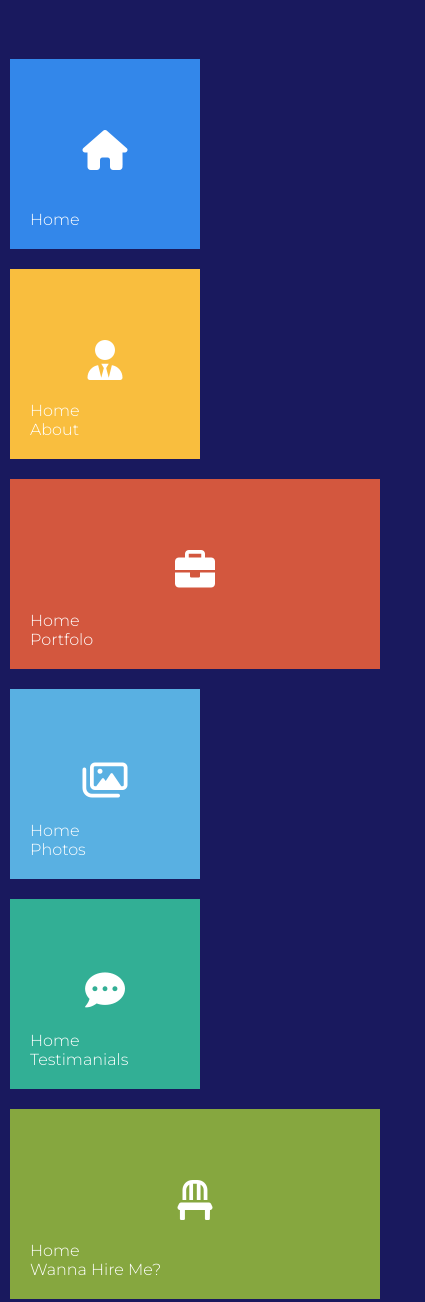
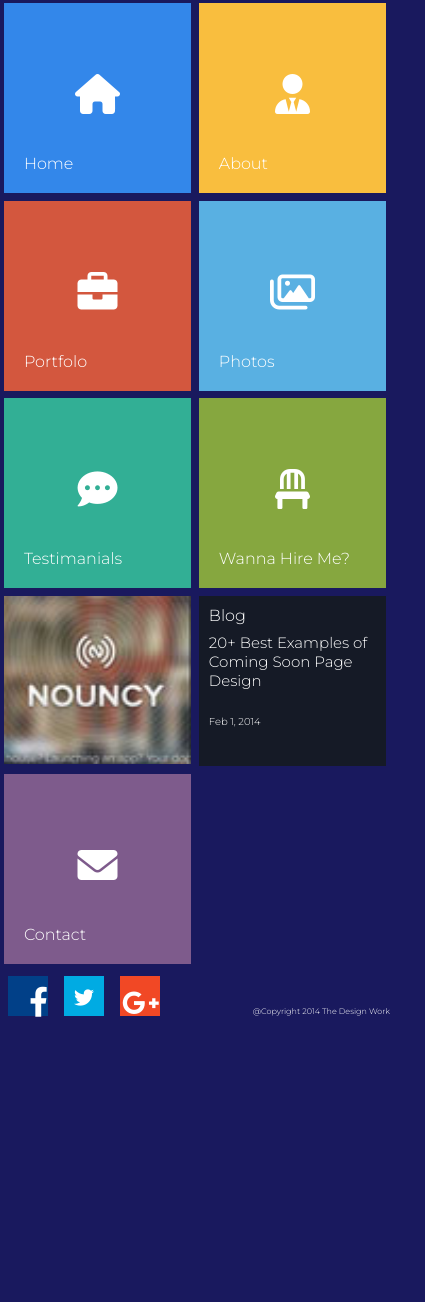
Before and after one commit to aishwaryaborke4/window-menu, a plain HTML site: page index.html in a window 390 px wide. Shown: the part 142-1444 px from the top of the page, 425 px wide, since content can reach past the window. After the commit the page ends 1166 px from the top, so only its background shows below. Drawn offline with Linux system fonts and the light colour scheme.

Commit message:
added responsive css

```diff
--- a/index.html
+++ b/index.html
@@ -7,6 +7,7 @@
     <meta name="viewport" content="width=device-width, initial-scale=1.0">
     <title>MSwindow</title>
     <link rel="stylesheet" href="./styles/index.css">
+    <link rel="stylesheet" href="./styles/mobile.css">
     <link rel="stylesheet" href="https://cdnjs.cloudflare.com/ajax/libs/font-awesome/6.0.0-beta3/css/all.min.css"
         integrity="sha512-Fo3rlrZj/k7ujTnHg4CGR2D7kSs0v4LLanw2qksYuRlEzO+tcaEPQogQ0KaoGN26/zrn20ImR1DfuLWnOo7aBA=="
         crossorigin="anonymous" referrerpolicy="no-referrer" />
@@ -26,41 +27,60 @@
 
             <div class="card">
                 <div class="card-icon"><i class="fas fa-user-tie"></i></div>
-                <div class="card-title">Home</div>
-                About</div>
+                <div class="card-title">About</div>
+                </div>
 
             <div class="card">
                 <div class="card-icon"><i class="fas fa-briefcase"></i></div>
-                <div class="card-title">Home</div>
-                Portfolo</div>
+                <div class="card-title">Portfolo</div>
+             </div>
 
             <div class="card">
                 <div class="card-icon"><i class="far fa-images"></i></div>
-                <div class="card-title">Home</div>
-                Photos</div>
+                <div class="card-title">Photos</div>
+                </div>
 
             <div class="card">
                 <div class="card-icon"><i class="fas fa-comment-dots"></i></div>
-                <div class="card-title">Home</div>
-                Testimanials</div>
+                <div class="card-title">Testimanials</div>
+                </div>
 
             <div class="card">
                 <div class="card-icon"><i class="fas fa-chair"></i></div>
 
-                <div class="card-title">Home</div>Wanna Hire Me?</div>
-            <div class="card"></div>
+                <div class="card-title">Wanna Hire Me?</div></div>
+
+            <div class="card">
+                <div class="copy-image">
+                    <!-- <img src="../window-menu/images/image-copy.jpg" width="190px" height="190px"/> -->
+                </div>
+            </div>
+
+            <div class="card">
+                <div class="card-page">
+                <div class="first-title">Blog</div>
+                <p>20+ Best Examples of Coming Soon Page Design</p>
+                <div class="last-title">Feb 1, 2014</div>
+            </div>
+        </div>
 
             <div class="card">
                 <div class="card-icon"><i class="fas fa-envelope"></i></div>
-                <div class="card-title">Home</div>Contact</div>
+                <div class="card-title">Contact</div></div>
         </section>
     </div>
 
     <footer class="content-holder footer-container">
         <div class="social-media-logos">
-            <div class="social-media-logo"></div>
-            <div class="social-media-logo"></div>
-            <div class="social-media-logo"></div>
+            <div class="social-media-logo">
+                <div class="right-logo"><i class="fab fa-facebook-f"></i></div>
+            </div>
+            <div class="social-media-logo">
+                <div class="center-logo"><i class="fab fa-twitter"></i></div>
+            </div>
+            <div class="social-media-logo">
+                <div class="left-logo"><i class="fab fa-google-plus-g"></i></div>
+            </div>
         </div>
         <div class="text">@Copyright 2014 The Design Work</div>
     </footer>
--- a/styles/index.css
+++ b/styles/index.css
@@ -34,7 +34,7 @@ body {
     flex-wrap: wrap;
 }
 
-.section .card {
+.section .card:not(:nth-child(7), :nth-child(8)) {
     width: 190px;
     height: 190px;
     padding: 20px;
@@ -45,6 +45,17 @@ body {
     flex-direction: column;
     justify-content: flex-end;
     position: relative;
+    transition: all ease-in 200ms;
+}
+
+.section .card:hover .card-icon,
+.section .card:focus .card-icon {
+    filter: blur(2px);
+}
+
+.section .card:hover .card-title,
+.section .card:focus .card-title {
+    font-weight: 800;
 }
 
 
@@ -55,6 +66,7 @@ body {
     transform: translate(-50%, -50%);
     font-size: 40px;
     color: #fff;
+    transition: all ease-in 200ms;
     /* left: 0;
     top: 0;
     bottom: 0;
@@ -64,14 +76,23 @@ body {
 
 .card-title {
     justify-self: self-end;
+    transition: all ease-in 200ms;
 }
 
 .section .card:nth-child(1) {
     background-color: #3387ea;
 }
 
+.section .card:nth-child(1):hover {
+    background-color: #1d68bd;
+}
+
 .section .card:nth-child(2) {
     background-color: #f9be3e;
+}
+
+.section .card:nth-child(2):hover {
+    background-color: #c29024;
 }
 
 .section .card:nth-child(3) {
@@ -79,12 +100,24 @@ body {
     background-color: #d3573e;
 }
 
+.section .card:nth-child(3):hover {
+    background-color: #993b28;
+}
+
 .section .card:nth-child(4) {
     background-color: #59b0e2;
 }
 
+.section .card:nth-child(4):hover {
+    background-color: #357ba3;
+}
+
 .section .card:nth-child(5) {
     background-color: #32af95;
+}
+
+.section .card:nth-child(5):hover {
+    background-color: #20836f;
 }
 
 .section .card:nth-child(6) {
@@ -92,14 +125,31 @@ body {
     background-color: #86a73f;
 }
 
+.section .card:nth-child(6):hover {
+    background-color: #6b882d;
+}
+
 .section .card:nth-child(7) {
-    width: 590px;
+    width: 190px;
+    background-color: #92e6d5;
+    margin: 10px 0px 10px 10px;
+}
+
+.section .card:nth-child(8) {
+    width: 400px;
+    margin: 10px 10px 10px 0px;
     background-color: #151a26;
 }
 
-.section .card:nth-child(8) {
+
+.section .card:nth-child(9) {
     background-color: #7e5b8c;
 }
+
+.section .card:nth-child(9):hover {
+    background-color: #5a3d66;
+}
+
 
 .social-media-logos {
     display: flex;
@@ -113,8 +163,38 @@ body {
 .social-media-logos .social-media-logo {
     width: 80px;
     height: 80px;
-    background-color: tomato;
     margin: 10px;
+    color: #fff;
+}
+
+.social-media-logo .right-logo {
+    display: flex;
+    padding-top: 19px;
+    justify-content: flex-end;
+}
+
+.right-logo .fa-facebook-f {
+    font-size: 60px;
+}
+
+.social-media-logo .center-logo {
+    display: flex;
+    justify-content: center;
+    padding-top: 20px;
+}
+
+.center-logo .fa-twitter {
+    font-size: 40px;
+}
+
+.social-media-logo .left-logo {
+    display: flex;
+    justify-content: flex-start;
+    padding: 32px 0 0 7px;
+}
+
+.left-logo .fa-google-plus-g {
+    font-size: 50px;
 }
 
 .footer-container .text {
@@ -123,14 +203,68 @@ body {
     font-size: 16px;
 }
 
+.footer-container .text:hover {
+    font-size: 17px;
+}
+
 .social-media-logos .social-media-logo:nth-child(1) {
     background-color: #014088;
+}
+
+.social-media-logos .social-media-logo:nth-child(1):hover {
+    background-color: #032f61;
 }
 
 .social-media-logos .social-media-logo:nth-child(2) {
     background-color: #00abe3;
 }
 
+.social-media-logos .social-media-logo:nth-child(2):hover {
+    background-color: #0780a8;
+}
+
 .social-media-logos .social-media-logo:nth-child(3) {
     background-color: #f14825;
 }
+
+.social-media-logos .social-media-logo:nth-child(3):hover {
+    background-color: #c03115;
+}
+
+.copy-image {
+    background: url("../images/image-copy.jpg") center center no-repeat;
+    background-size: cover;
+    width: 100%;
+    height: 100%;
+}
+
+.card-page {
+    padding: 20px;
+    color: #fff;
+}
+
+.card-page .first-title {
+    font-size: 16px;
+    padding-bottom: 25px;
+}
+
+.card-page .first-title:hover {
+    font-size: 19px;
+}
+
+.card-page p {
+    font-size: 25px;
+    padding-bottom: 25px;
+}
+
+.card-page p:hover {
+    letter-spacing: 1px;
+}
+
+.card-page .last-title {
+    font-size: 13px;
+}
+
+.card-page .last-title:hover {
+    font-size: 15px;
+}
--- /dev/null
+++ b/styles/mobile.css
@@ -0,0 +1,98 @@
+@media screen and (max-width: 600px) {
+
+    .header {
+        padding: 10px 40px 40px 40px;
+        width: 100%;
+        text-align: center;
+    }
+
+    .body-container {
+        display: flex;
+    }
+
+    .section{
+        flex-direction: row;
+    }
+
+    .section .card {
+        width: 48% !important;
+        height: 168px;
+        margin: 1% !important;
+    }
+
+    .section .card:nth-child(3){
+        width: 100%;
+    }
+
+    .section .card:nth-child(7) {
+        width: 100px;
+        margin: 0;
+    }
+
+
+    .section .card:nth-child(8) {
+        height: 170px;
+        margin: 8px;
+    }
+
+    .card-page {
+        padding: 10px;
+    }
+
+    .card-page .first-title {
+        padding-bottom: 8px;
+    }
+
+    .card-page .first-title:hover {
+        font-size: 10px;
+    }
+
+    .card-page p {
+        font-size: 15px;
+    }
+
+    .card-page p:hover {
+        letter-spacing: 0.4px;
+    }
+
+    .card-page .last-title {
+        font-size: 10px;
+    }
+
+    .social-media-logos .social-media-logo {
+        width: 40px;
+        height: 40px;
+        margin: 8px;
+    }
+
+    .social-media-logo .right-logo {
+        padding-top: 11px;
+    }
+
+    .right-logo .fa-facebook-f {
+        font-size: 30px;
+    }
+
+    .social-media-logo .center-logo {
+        padding-top: 12px;
+    }
+
+    .center-logo .fa-twitter {
+        font-size: 20px;
+    }
+
+    .social-media-logo .left-logo {
+        padding: 12px 0 0 2px;
+    }
+
+    .left-logo .fa-google-plus-g {
+        font-size: 30px;
+    }
+
+    .footer-container .text {
+        margin: 38px 0 0 30px;
+        font-size: 8px;
+
+    }
+
+}
```
Also changed, not shown: images/image-copy.jpg (added).
